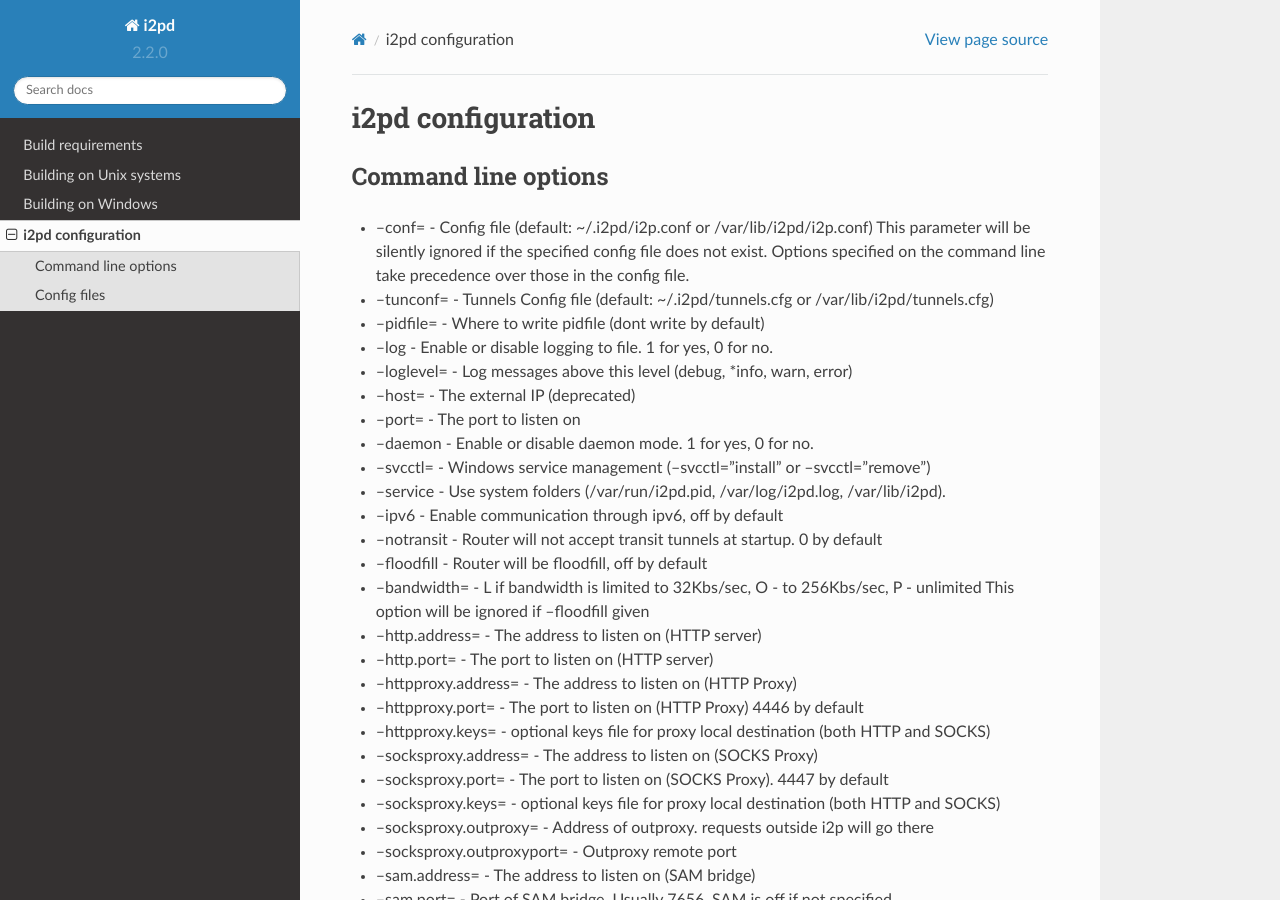
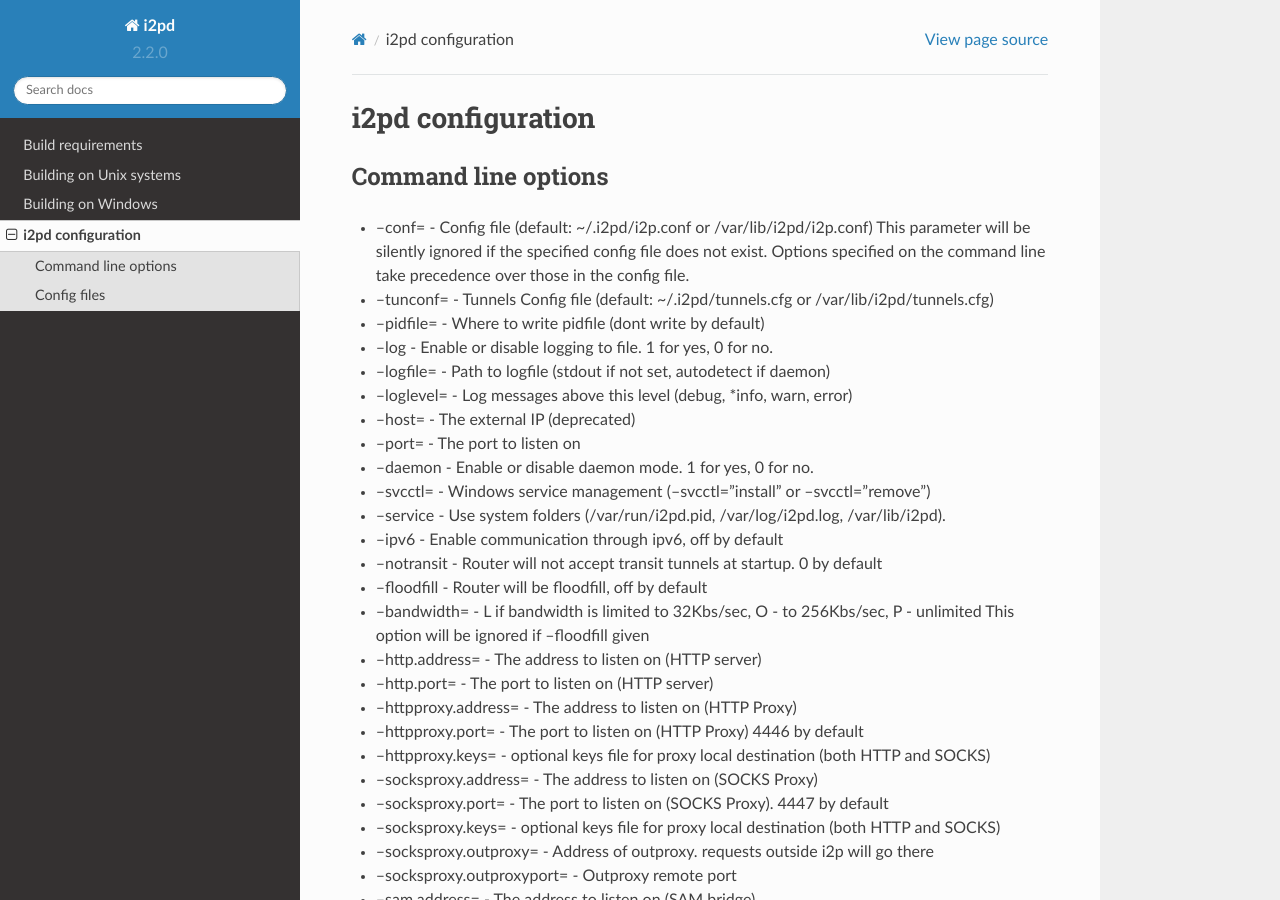
Before and after one commit to PurpleI2P/i2pd, a Sphinx documentation site: the page built from docs/configuration.md, in a window 1280 px wide and 900 px high. Built offline with Sphinx 7.4.7 and the Read the Docs theme 2.0.0, drawn with Linux system fonts in a browser that asks for light colours.

Commit message:
* update docs/

```diff
--- a/docs/configuration.md
+++ b/docs/configuration.md
@@ -10,6 +10,7 @@
 * --tunconf=            - Tunnels Config file (default: ~/.i2pd/tunnels.cfg or /var/lib/i2pd/tunnels.cfg)
 * --pidfile=            - Where to write pidfile (dont write by default)
 * --log                 - Enable or disable logging to file. 1 for yes, 0 for no.
+* --logfile=            - Path to logfile (stdout if not set, autodetect if daemon)
 * --loglevel=           - Log messages above this level (debug, *info, warn, error)
 * --host=               - The external IP (deprecated)
 * --port=               - The port to listen on
```
